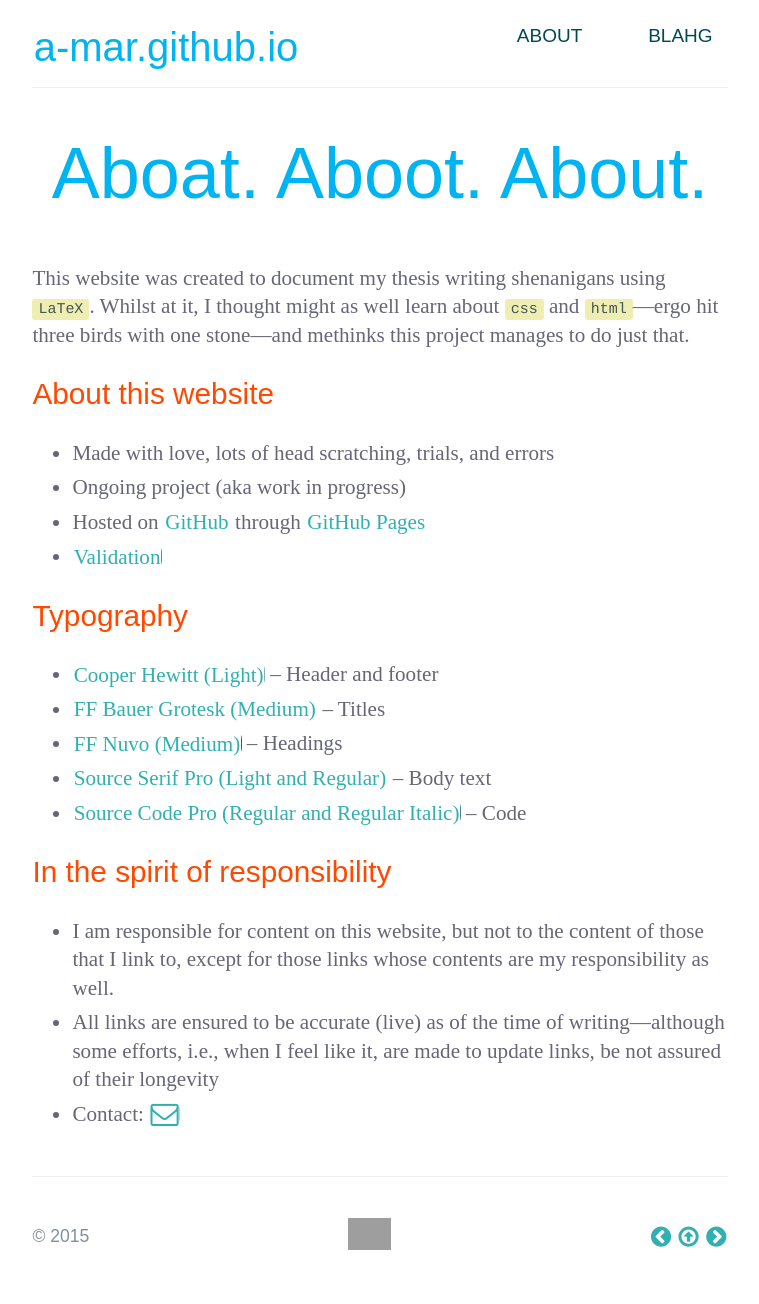
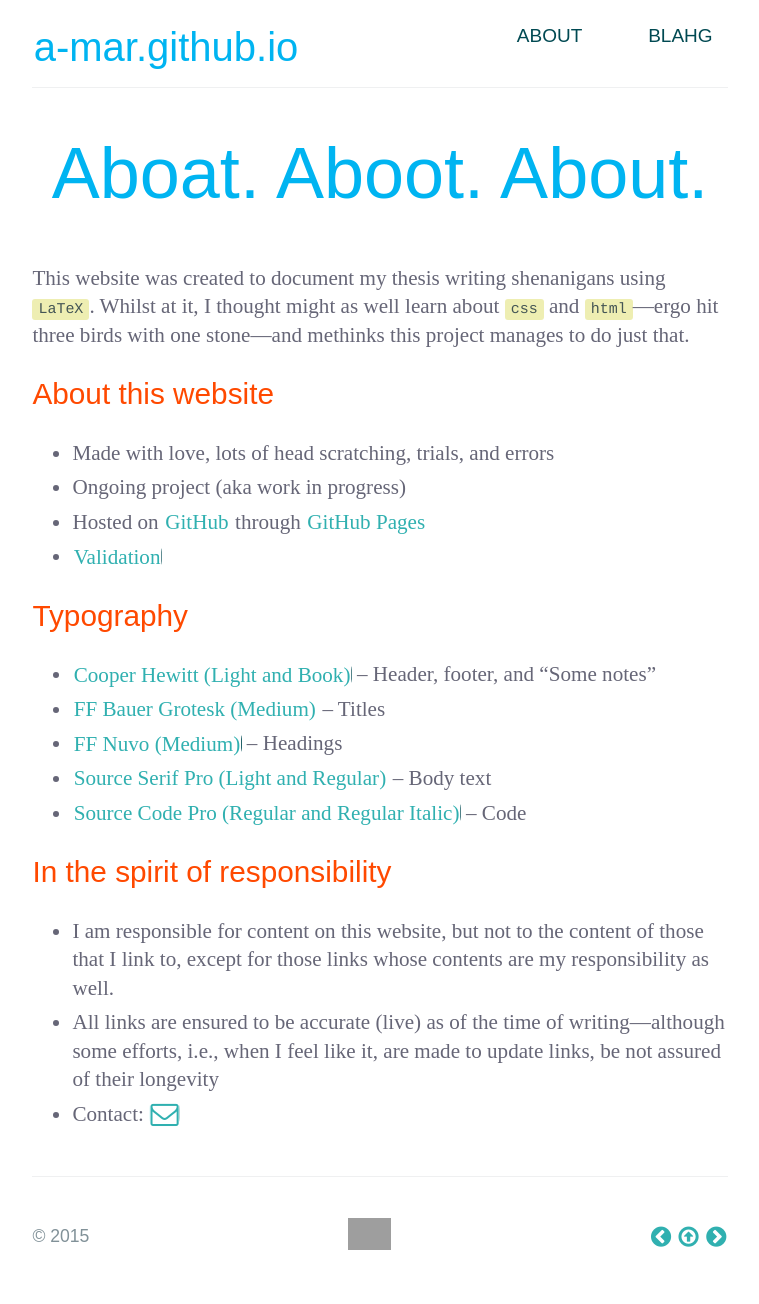
Before and after one commit to a-mar/a-mar.github.io, a Jekyll site: the page built from about/index.html, in a window 1280 px wide. Shown: the whole page, without its empty margins (260-1019 px from the left). Built offline with Jekyll 4.4.1, drawn with Linux system fonts in a browser that asks for light colours; nearby versions of some CDN libraries; some web fonts are replaced; Markdown is read by kramdown in place of the engine named in the settings; grey boxes are pictures that could not be loaded.

Commit message:
Update index.html

```diff
--- a/about/index.html
+++ b/about/index.html
@@ -17,7 +17,7 @@ title: Aboat. Aboot. About. @ a-mar
 
 <h2>Typography</h2>
 <ul>
-   <li><a target="_blank" title="Cooper Hewitt" href="http://www.cooperhewitt.org/open-source-at-cooper-hewitt/cooper-hewitt-the-typeface-by-chester-jenkins/">Cooper Hewitt (Light)</a> &ndash; Header and footer</li>
+   <li><a target="_blank" title="Cooper Hewitt" href="http://www.cooperhewitt.org/open-source-at-cooper-hewitt/cooper-hewitt-the-typeface-by-chester-jenkins/">Cooper Hewitt (Light and Book)</a> &ndash; Header, footer, and &ldquo;Some notes&rdquo;</li>
    <li><a target="_blank" href="https://www.fontfont.com/fonts/bauer-grotesk">FF Bauer Grotesk (Medium)</a> &ndash; Titles</li>
    <li><a target="_blank" href="https://www.fontfont.com/fonts/nuvo">FF Nuvo (Medium)</a> &ndash; Headings</li>
    <li><a target="_blank" href="https://github.com/adobe-fonts/source-serif-pro">Source Serif Pro (Light and Regular)</a> &ndash; Body text</li>
```
